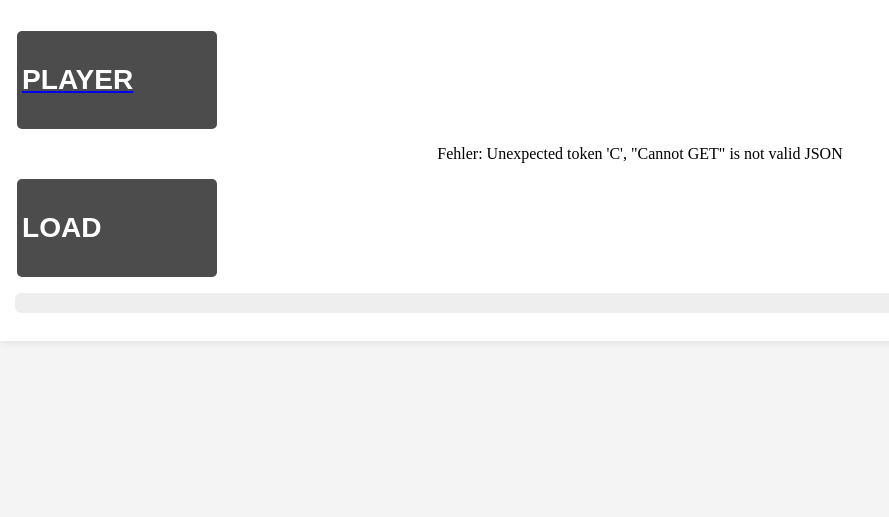
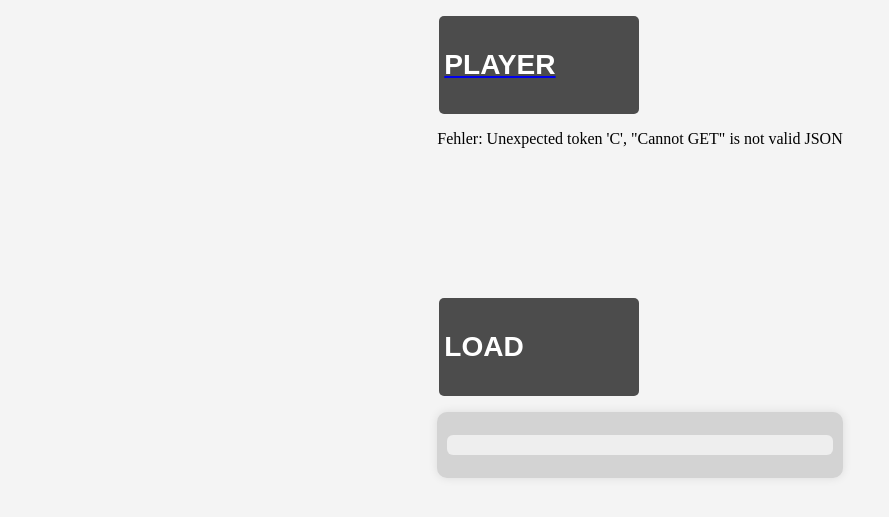
Before and after one commit to HaraldRau/radiopi, a Python web app: template webinterface/templates/verzeichnisbaum.html in a window 1280 px wide. Shown: the top 517 px of the page, without its empty margins (0-889 px from the left). Run offline with Jinja, Linux system fonts and the light colour scheme; the template is opened without the code that fills it, so the values that code supplies are empty.

Commit message:
Update verzeichnisbaum.html

```diff
--- a/webinterface/templates/verzeichnisbaum.html
+++ b/webinterface/templates/verzeichnisbaum.html
@@ -12,16 +12,6 @@ body {
     justify-content: center;
     align-items: flex-start;
     min-height: 100vh;
-    box-sizing: border-box;
-}
-
-.schalter {
-    width: 100%;
-    padding: 15px;
-    background-color: white;
-    box-shadow: 0 0 10px rgba(0, 0, 0, 0.1);
-    text-align: center;
-    border-radius: 0;   /* keine runden Ecken → echte „volle Breite“ */
     box-sizing: border-box;
 }
 		button {
@@ -46,13 +36,10 @@ body {
             padding: 10px;
             border-radius: 6px;
         }
-        files {
+        #files {
             margin-top: 150px;
             white-space: pre-wrap;
         }
-
-		#files {
-			white-space: pre-wrap;
 
 		.nachricht {
 			margin: 0 auto;
@@ -163,7 +150,7 @@ window.addEventListener("load", () => setEventListener());
     </script>
 </head>
 <body>
-	<div class="schalter">
+	<div>
 		<p><a href="/"><button class="button"><h3>PLAYER</h3></button></a></p>
 		<p><span id="current"></span></p>
 		<div id="folders"></div>
```
